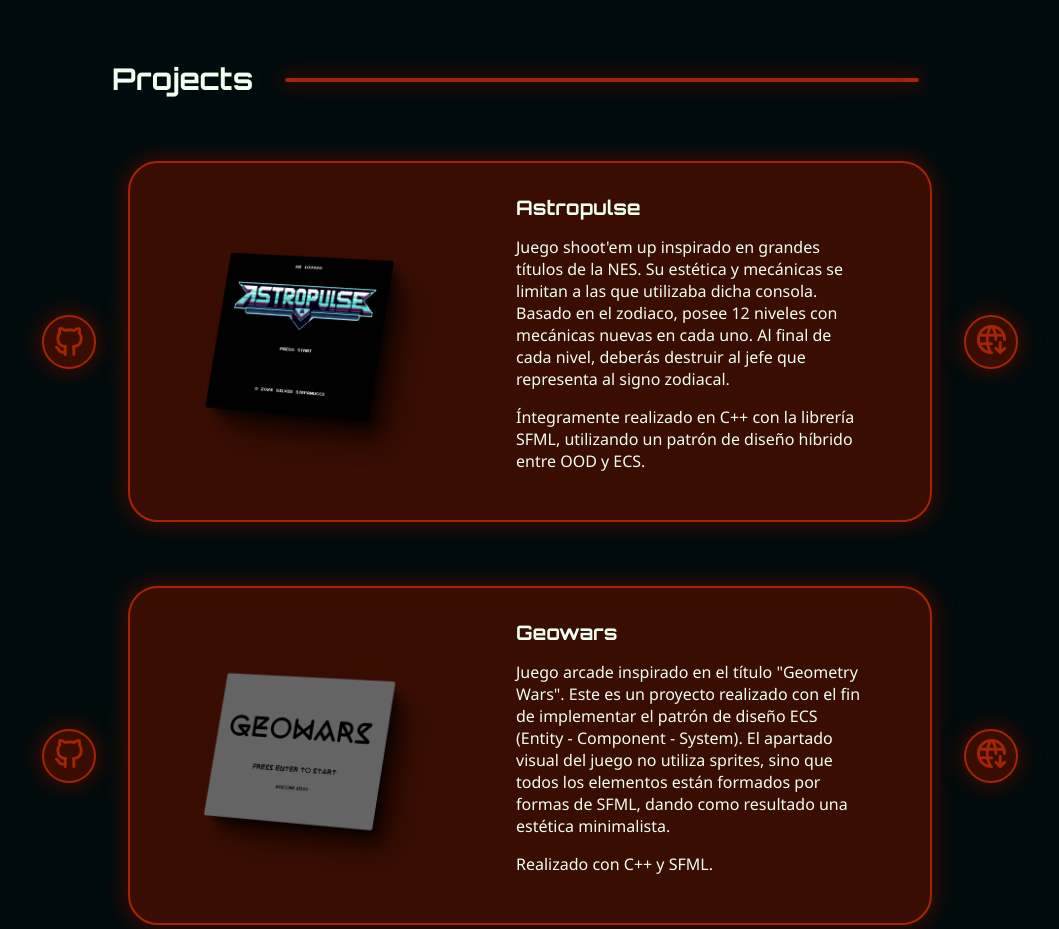
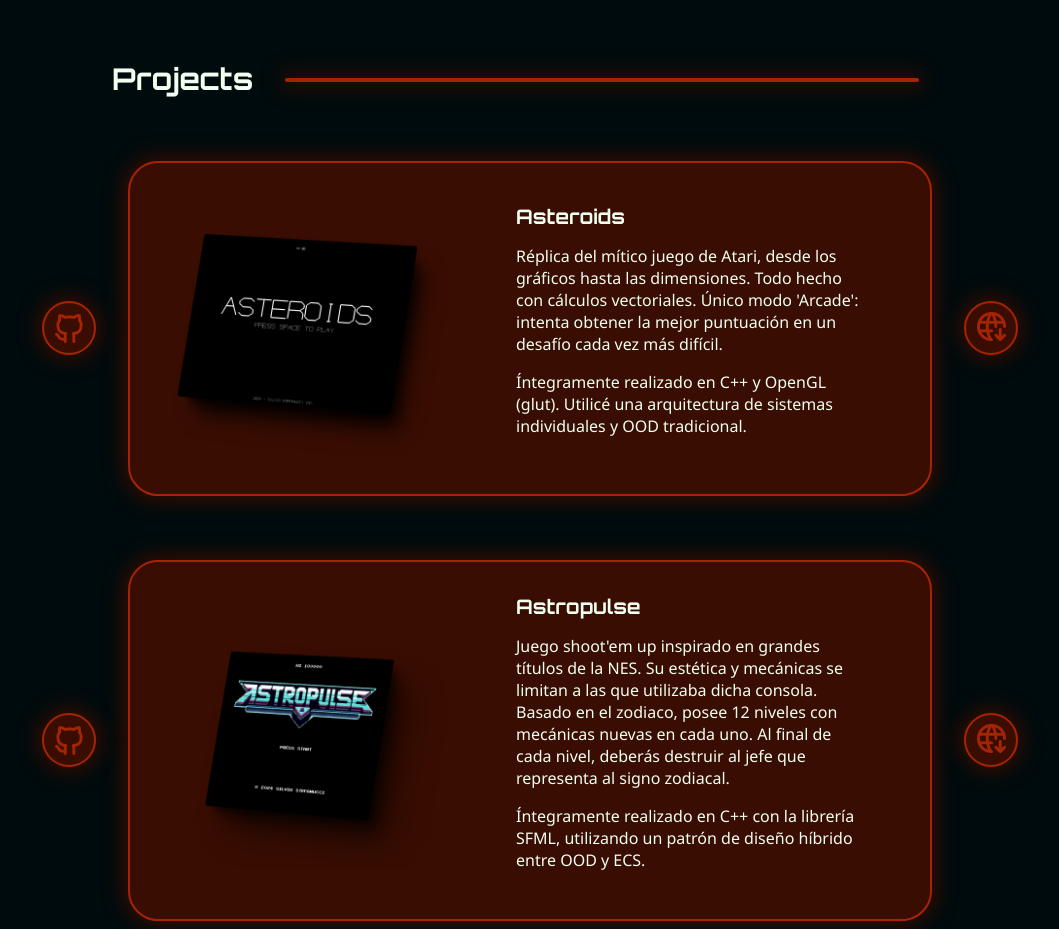
Before and after one commit to Fraggah/portfolio, a plain HTML site: page index.html in a window 1280 px wide. Shown: the part 780-1709 px from the top of the page, without its empty margins (110-1169 px from the left). Drawn offline with Linux system fonts and the light colour scheme.

Commit message:
Asteroids updated

```diff
--- a/index.html
+++ b/index.html
@@ -29,6 +29,24 @@
                 <hr>
             </div>
             <div class="projects">
+
+                <div class="project-container">
+                    <div class="icon-container none order3"><img class="project-icon" src="images/brand-github.png" alt="GitHub"></div>
+                    <div class="project">
+                        <div class="img-container">
+                            <img class="project-img" src="images/asteroids.png" alt="Astropulse">
+                        </div>
+                        <div class="project-text">
+                            <h4 class="project-title">Asteroids</h4>
+                            <p class="project-description">
+                                Réplica del mítico juego de Atari, desde los gráficos hasta las dimensiones. Todo hecho con cálculos vectoriales. Único modo 'Arcade': intenta obtener la mejor puntuación en un desafío cada vez más difícil.
+                            </p>
+                            <p class="project-description">Íntegramente realizado en C++ y OpenGL (glut). Utilicé una arquitectura de sistemas individuales y OOD tradicional.</p>
+                        </div>
+                    </div>
+                    <div class="icon-container"><a href="archives/Asteroids.rar" download="Asteroids.rar"><img class="project-icon" src="images/world-download.png" alt="Download"></a></div>
+                </div>
+
                 <div class="project-container">
                     <div class="icon-container none order3"><img class="project-icon" src="images/brand-github.png" alt="GitHub"></div>
                     <div class="project">
```
Also changed, not shown: images/asteroids.png (added), 1 other file.
